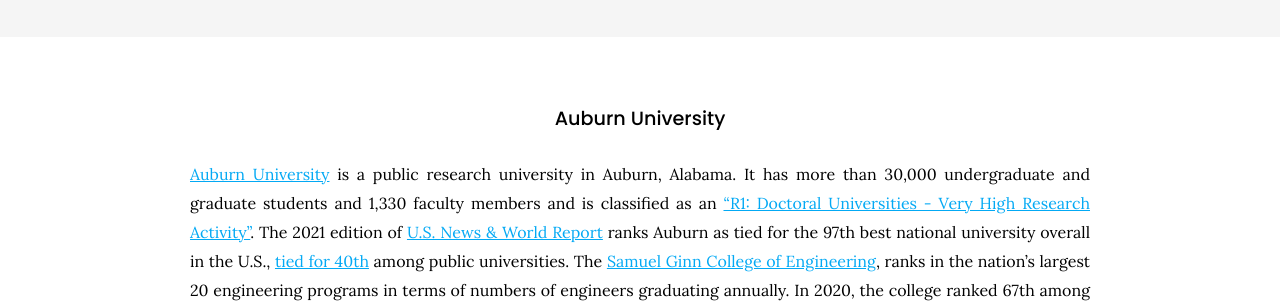
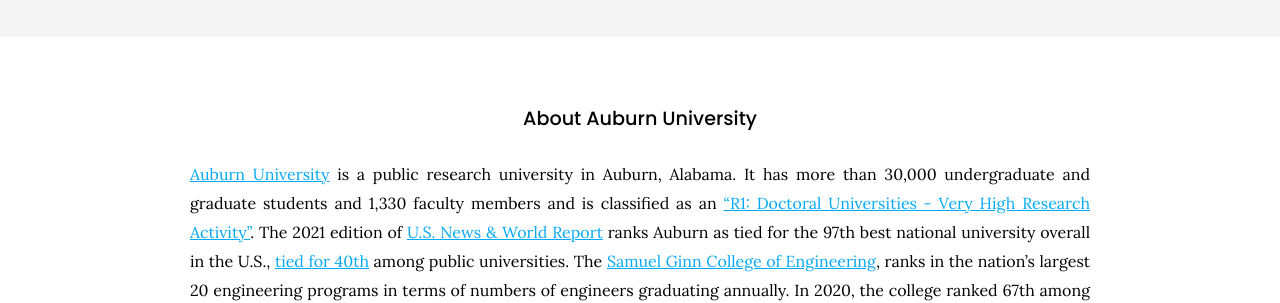
Before and after one commit to mistriotis-lab/mistriotis-lab.github.io, a Jekyll site: the page built from contact/index.md, in a window 1280 px wide. Shown: the part 1108-1411 px from the top of the page. Built offline with Jekyll 4.4.1, drawn with Linux system fonts in a browser that asks for light colours; nearby versions of some CDN libraries.

Commit message:
Update index.md

```diff
--- a/contact/index.md
+++ b/contact/index.md
@@ -65,7 +65,7 @@
 {% include two-col.html col1=col1 col2=col2 %}
 
 {% include section.html %}
-### Auburn University
+### About Auburn University
 
 [Auburn University](https://auburn.edu/) is a public research university in Auburn, Alabama. It has more than 30,000 undergraduate and graduate students and 1,330 faculty members and is classified as an ["R1: Doctoral Universities - Very High Research Activity"](https://en.wikipedia.org/wiki/Research_I_university). The 2021 edition of [U.S. News & World Report](https://www.usnews.com/best-colleges/rankings/national-universities?schoolName=auburn) ranks Auburn as tied for the 97th best national university overall in the U.S., [tied for 40th](https://www.usnews.com/best-colleges/rankings/national-universities/top-public) among public universities. The [Samuel Ginn College of Engineering](https://eng.auburn.edu/), ranks in the nation's largest 20 engineering programs in terms of numbers of engineers graduating annually. In 2020, the college ranked 67th among all engineering programs. The [Department of Chemical Engineering](https://www.eng.auburn.edu/chen/), is [ranking](https://www.usnews.com/best-graduate-schools/top-engineering-schools/chemical-engineering-rankings) consistently among the top 50 in the nation.
 
```
